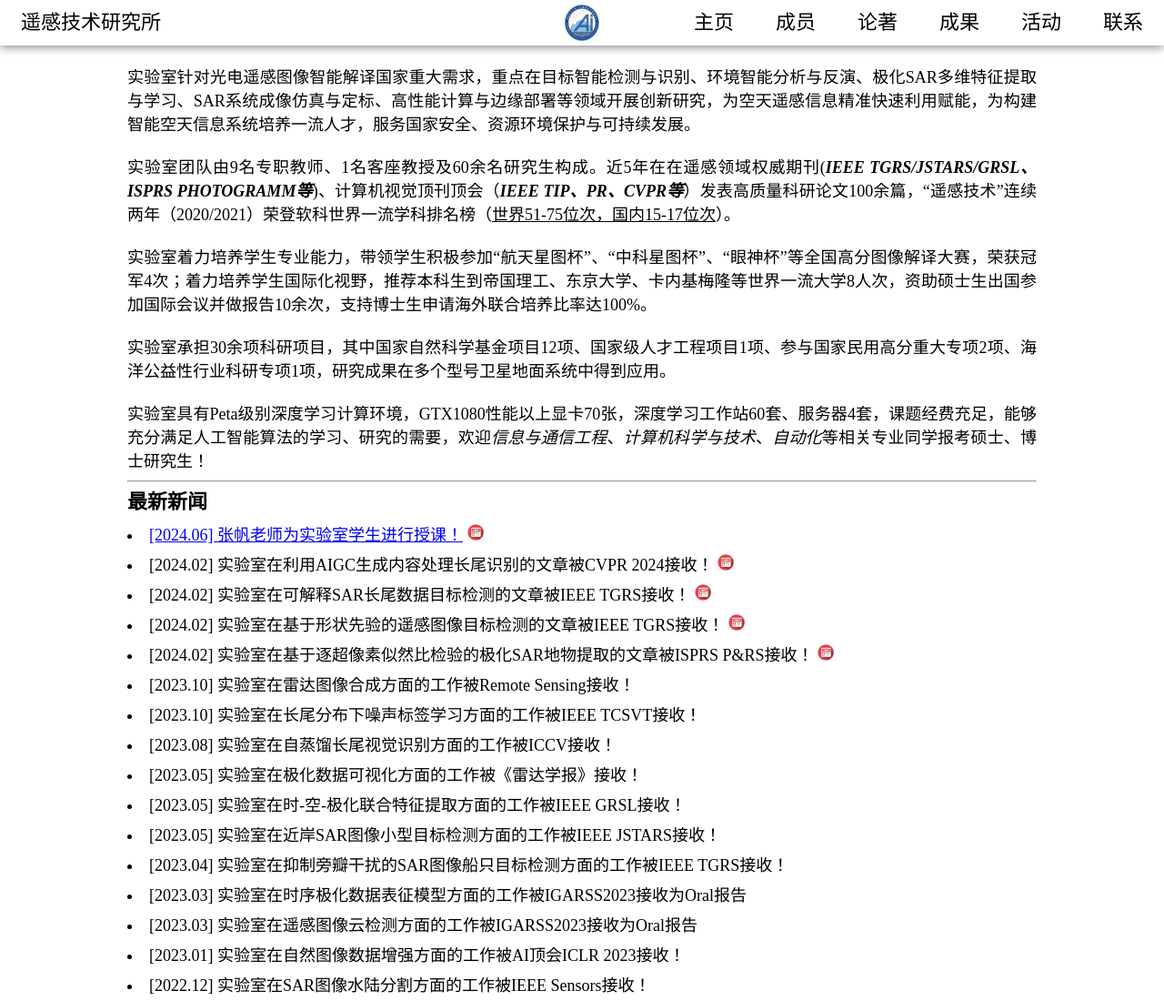
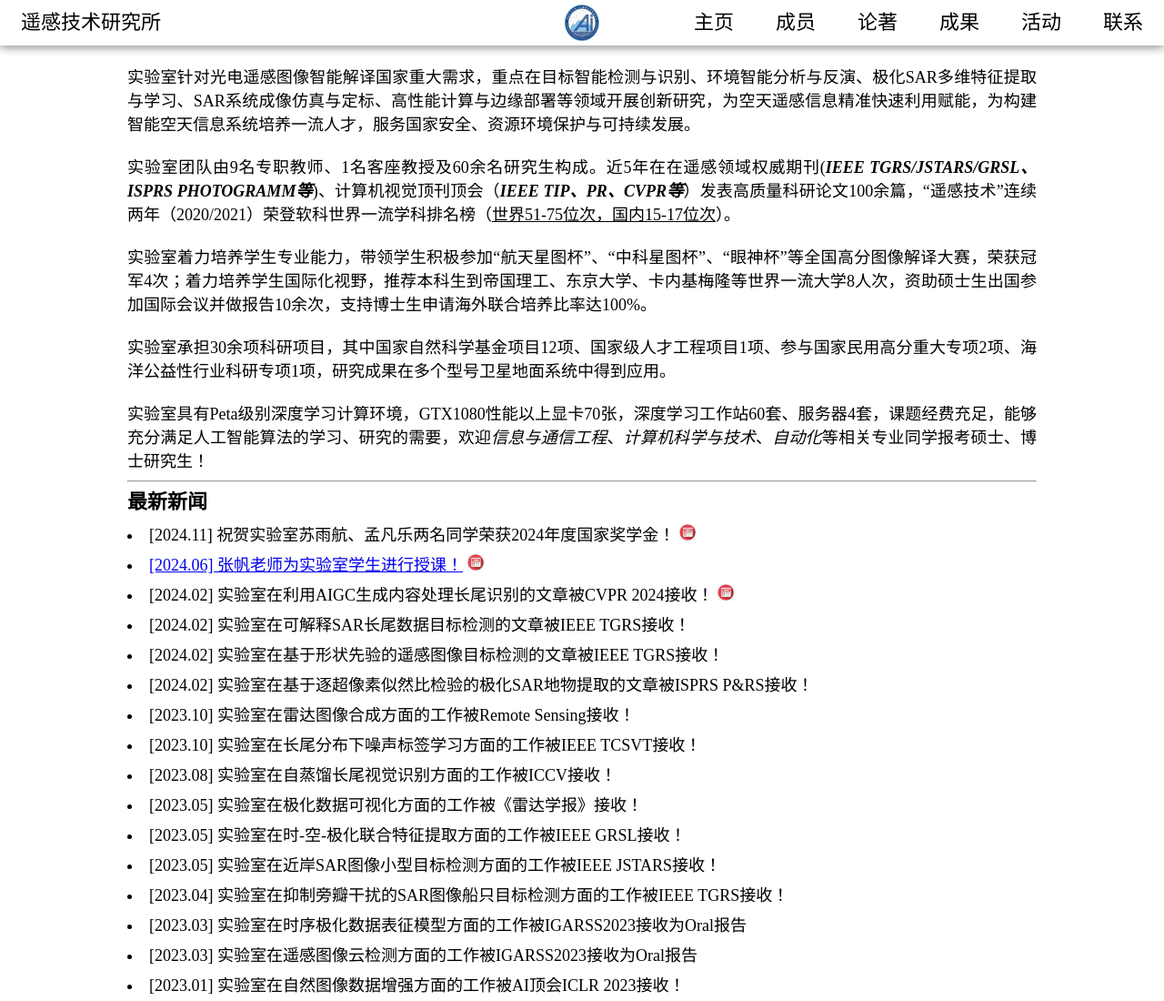
Before and after one commit to airs-team/airs-team.github.io, a plain HTML site: page index.html in a window 1280 px wide. Shown: the top 1100 px of the page at 91% size. Drawn offline with Linux system fonts and the light colour scheme.

Commit message:
更新国奖新闻

```diff
--- a/index.html
+++ b/index.html
@@ -49,6 +49,10 @@
         <div style="line-height: 30px;">
             <p class="subtitle">最新新闻</p>
             <li>
+                [2024.11] 祝贺实验室苏雨航、孟凡乐两名同学荣获2024年度国家奖学金！
+                <img src="./img/sub_img/new.jpg" style="height: 18px; width: auto;">
+            </li>
+            <li>
                 <a href="./news/240601OpenClass.html">[2024.06] 张帆老师为实验室学生进行授课！</a>
 
                 <img src="./img/sub_img/new.jpg" style="height: 18px; width: auto;">
@@ -59,15 +63,12 @@
             </li>
             <li>
                 [2024.02] 实验室在可解释SAR长尾数据目标检测的文章被IEEE TGRS接收！
-                <img src="./img/sub_img/new.jpg" style="height: 18px; width: auto;">
             </li>
             <li>
                 [2024.02] 实验室在基于形状先验的遥感图像目标检测的文章被IEEE TGRS接收！
-                <img src="./img/sub_img/new.jpg" style="height: 18px; width: auto;">
             </li>
             <li>
                 [2024.02] 实验室在基于逐超像素似然比检验的极化SAR地物提取的文章被ISPRS P&RS接收！
-                <img src="./img/sub_img/new.jpg" style="height: 18px; width: auto;">
             </li>
             <li>
                 [2023.10] 实验室在雷达图像合成方面的工作被Remote Sensing接收！
```
Also changed, not shown: 1 other file.
